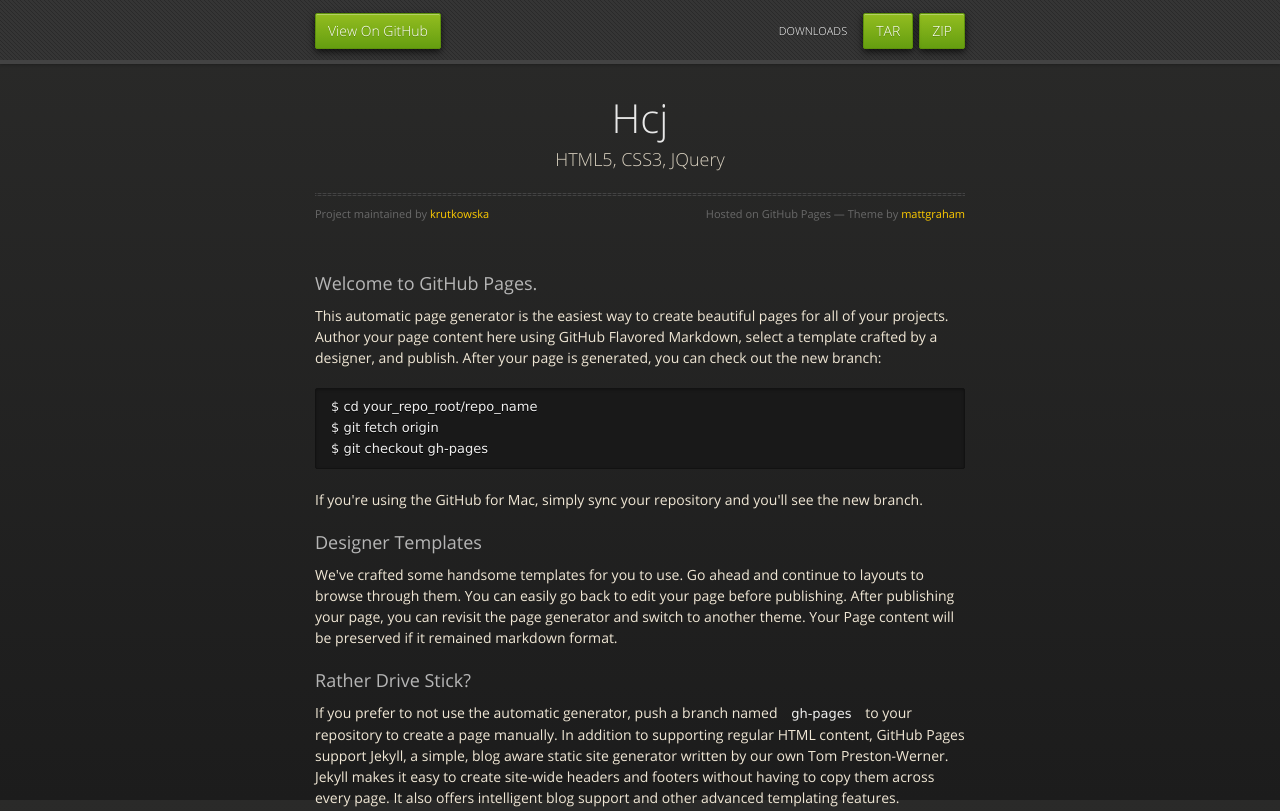
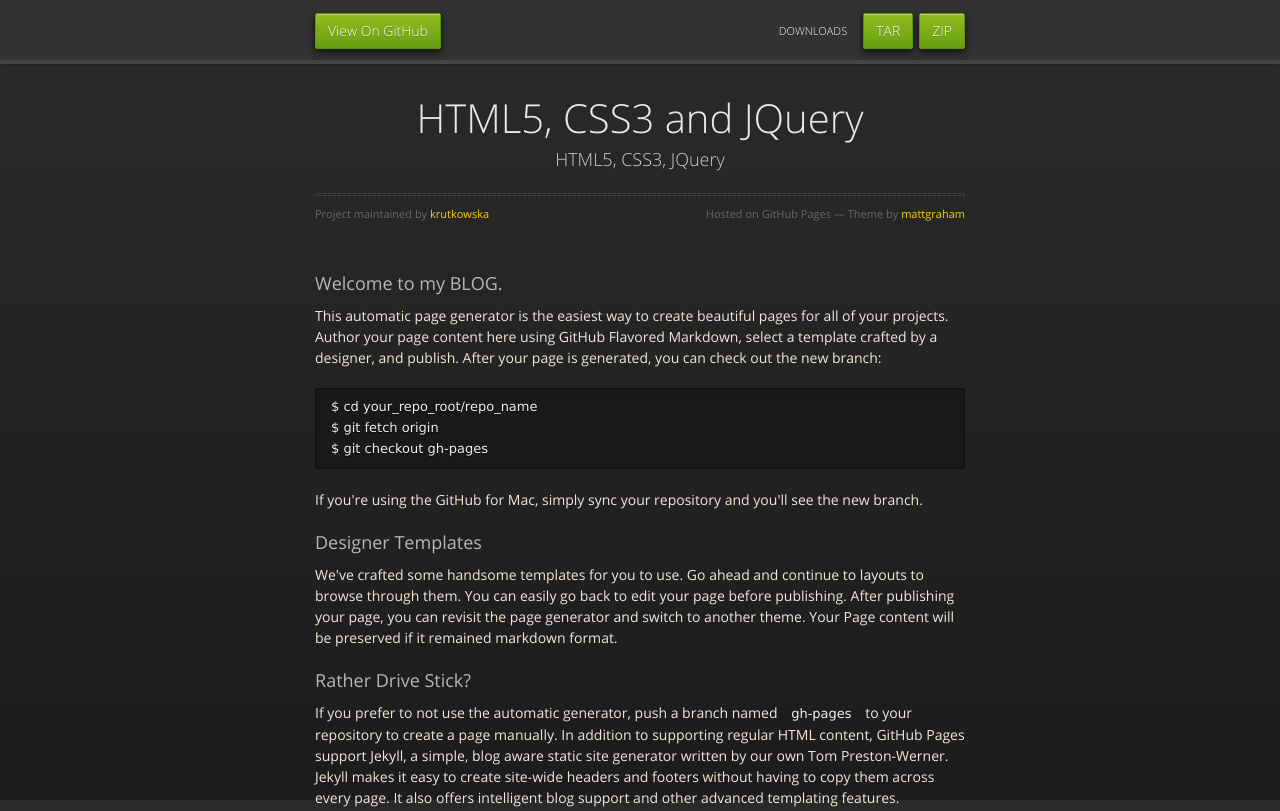
Before and after one commit to krutkowska/HCJ, a plain HTML site: page index.html in a window 1280 px wide. Shown: the top 811 px of the page. Drawn offline with nearby package versions, Linux system fonts and the light colour scheme.

Commit message:
zmiana tytułu Bloga

```diff
--- a/index.html
+++ b/index.html
@@ -3,7 +3,7 @@
   <head>
     <meta charset="utf-8">
     <meta http-equiv="X-UA-Compatible" content="chrome=1">
-    <title>Hcj by krutkowska</title>
+    <title>HTML5, CSS3 and JQuery by krutkowska</title>
     <link rel="stylesheet" href="stylesheets/styles.css">
     <link rel="stylesheet" href="stylesheets/pygment_trac.css">
     <script src="https://ajax.googleapis.com/ajax/libs/jquery/1.7.1/jquery.min.js"></script>
@@ -31,14 +31,14 @@
 
       <section>
         <div id="title">
-          <h1>Hcj</h1>
+          <h1>HTML5, CSS3 and JQuery</h1>
           <p>HTML5, CSS3, JQuery</p>
           <hr>
           <span class="credits left">Project maintained by <a href="https://github.com/krutkowska">krutkowska</a></span>
           <span class="credits right">Hosted on GitHub Pages &mdash; Theme by <a href="http://twitter.com/#!/michigangraham">mattgraham</a></span>
         </div>
 
-        <h3>Welcome to GitHub Pages.</h3>
+        <h3>Welcome to my BLOG.</h3>
 
 <p>This automatic page generator is the easiest way to create beautiful pages for all of your projects. Author your page content here using GitHub Flavored Markdown, select a template crafted by a designer, and publish. After your page is generated, you can check out the new branch:</p>
 
```
Also changed, not shown: 1 other file.
